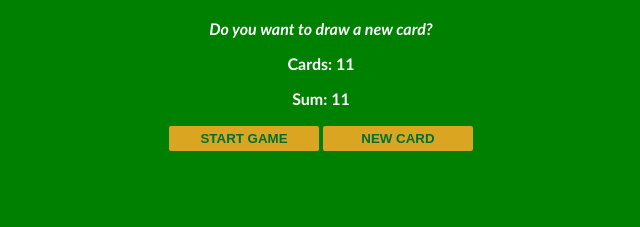
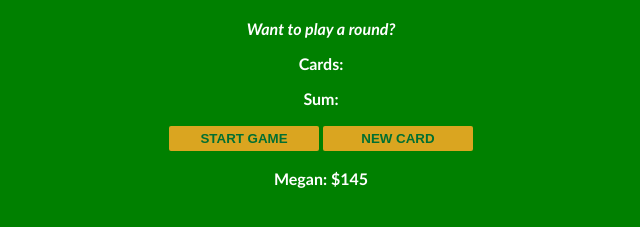
Before and after one commit to megwilliams1/BlackJack, a plain HTML site: page index.html in a window 1280 px wide. Both pictures are taken after a click on the button "NEW CARD". Shown: the part 63-290 px from the top of the page, without its empty margins (319-959 px from the left). Drawn offline with Linux system fonts and the light colour scheme.

Commit message:
completed

```diff
--- a/index.html
+++ b/index.html
@@ -18,9 +18,8 @@
 
 
 <button onclick="startGame()">START GAME</button>
-
 <button onclick="newCard()">NEW CARD</button>
-
+<p id="player-el"></p>
 
 
     <script src="script.js">
--- a/script.js
+++ b/script.js
@@ -7,6 +7,15 @@ let messageEl = document.getElementById("message-el")
 let sumEl = document.getElementById("sum-el")
 let cardsEl = document.getElementById("cards-el")
 console.log(cards)
+
+let player = {
+    name: "Megan",
+    chips: 145
+}
+
+let playerEl = document.getElementById("player-el")
+playerEl.textContent = player.name + ": $" + player.chips
+
 function getRandomCard() {
     let randomNumer = Math.floor( Math.random()*13 ) + 1
     if (randomNumer > 10) {
@@ -47,8 +56,11 @@ function renderGame() {
 }
 
 function newCard() {
-    let card = getRandomCard()
-    sum += card
-    cards.push(card)
-    renderGame()
+    if (isAlive === true && hasBlackJack === false) {
+
+        let card = getRandomCard()
+        sum += card
+        cards.push(card)
+        renderGame()
+    }
 }
```
Also changed, not shown: note.js (+23 -0 lines).
